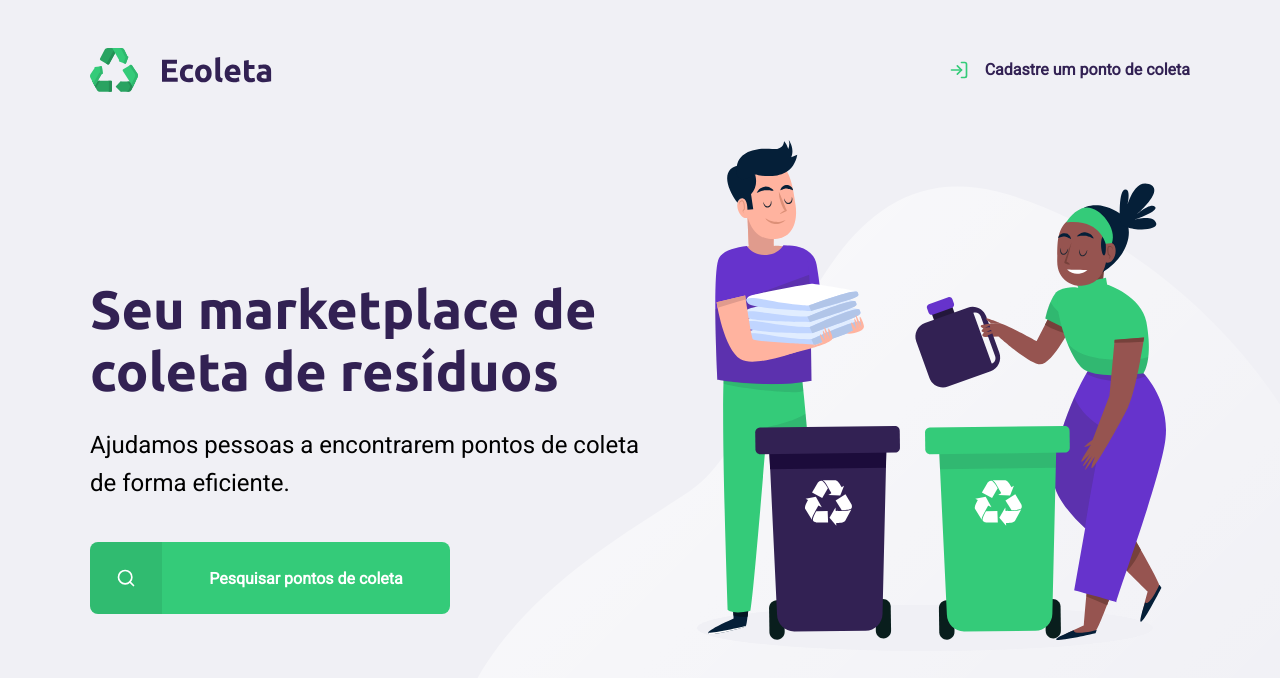
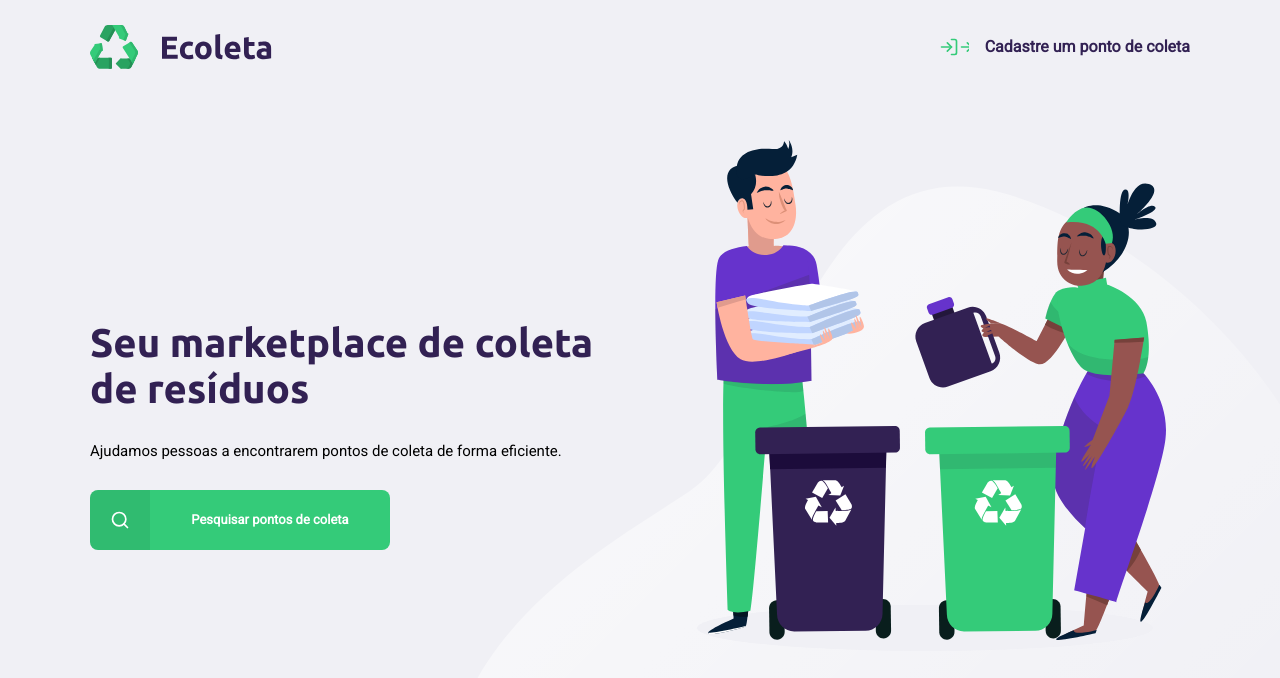
Before and after one commit to HeitorFranco/NLW, a plain HTML site: page index.html in a window 1280 px wide. Drawn offline with Linux system fonts and the light colour scheme.

Commit message:
Update responsive.css

```diff
--- a/styles/responsive.css
+++ b/styles/responsive.css
@@ -34,3 +34,44 @@
         font-size: 20px;
     }
 }
+@media (max-height: 800px){
+    #page-home main h1{
+        font-size: 40px;
+    }
+    #page-home main p{
+        font-size: 15px;
+        margin-top: 20px;
+    }
+    #page-home header
+    {
+        margin-top: 25px;
+    }
+
+    #page-home main a{
+        width: 100%;
+        max-width: 300px;
+        height: 60px;
+        border-radius: 8px;
+        display: flex;
+        align-items: center;
+
+        font-size: 13px;
+        margin-top: 20px;
+        background: var(--primary-color);
+
+        transition: 400ms;
+        color: white;
+    }
+    #page-home main a span{
+        width: 60px;
+        height: 60px;
+        border-top-left-radius: 8px;
+        border-bottom-left-radius: 8px;
+    }
+    #page-home header a span{
+        width: 30px;
+        height: 20px;
+    }
+    #page-home header a{
+    }
+}
```
